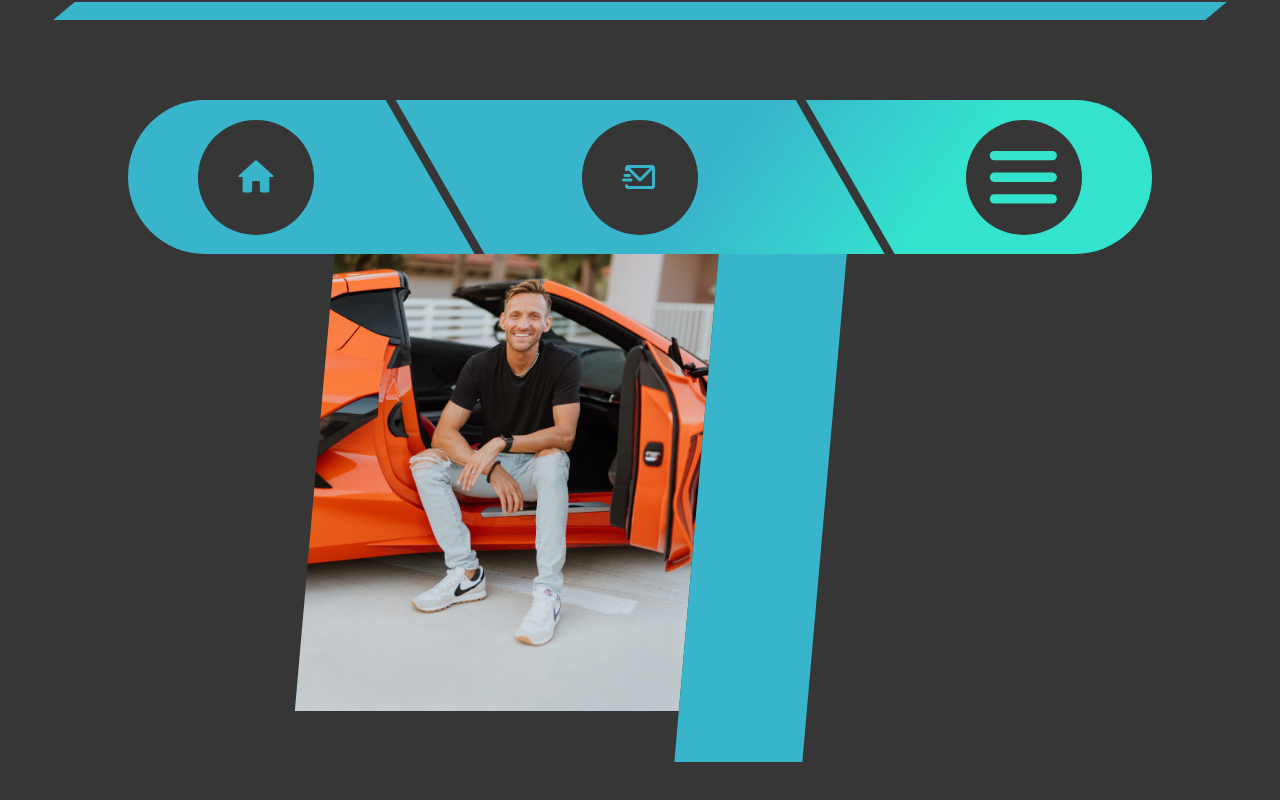
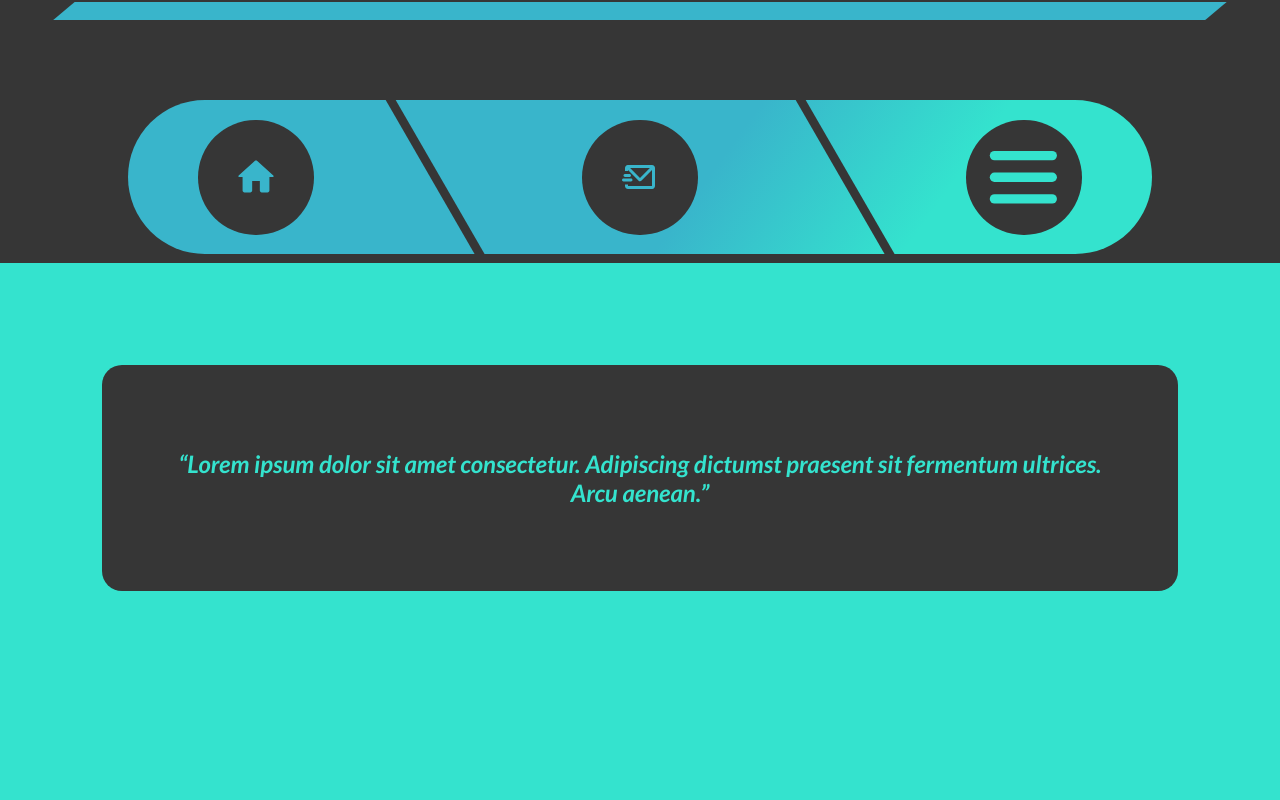
Before and after one commit to fredeskrubba/Portfolio, a React (Create React App) app: page / in a window 1280 px wide. Shown: the part 418-1218 px from the top of the page. Built offline with nearby package versions, Linux system fonts and the light colour scheme.

Commit message:
reworked again

```diff
--- a/src/components/header/Header.js
+++ b/src/components/header/Header.js
@@ -1,6 +1,6 @@
 import React from 'react'
 import '../../styles/homepage/header.css'
-import headerImage from '../../assets/img/header-image.jpg'
+
 
 const Header = () => {
   return (
@@ -9,11 +9,6 @@
         <h1 className=''>Frederik Skrubbeltrang</h1>
         <div className='seperator-1'></div>
       </section>
-      <section className='lower-header'>
-        <img src={headerImage} alt="header-image" />
-        <div className='seperator-2'></div>
-        <div></div>
-      </section>
     </header>
 
   )
--- a/src/styles/homepage/header.css
+++ b/src/styles/homepage/header.css
@@ -22,20 +22,3 @@
     position: relative;
     bottom: 4vw;
 }
-
-.lower-header{
-    display: grid;
-    grid-template-columns: 3fr 1fr 1fr;
-    margin: 5vw;
-    transform: skew(-5deg);
-}
-
-.lower-header img{
-    width: 30vw;
-}
-
-.seperator-2{
-    padding: 2vw;
-    background-color: #39b5cb;
-    height: 100%;
-}
```
